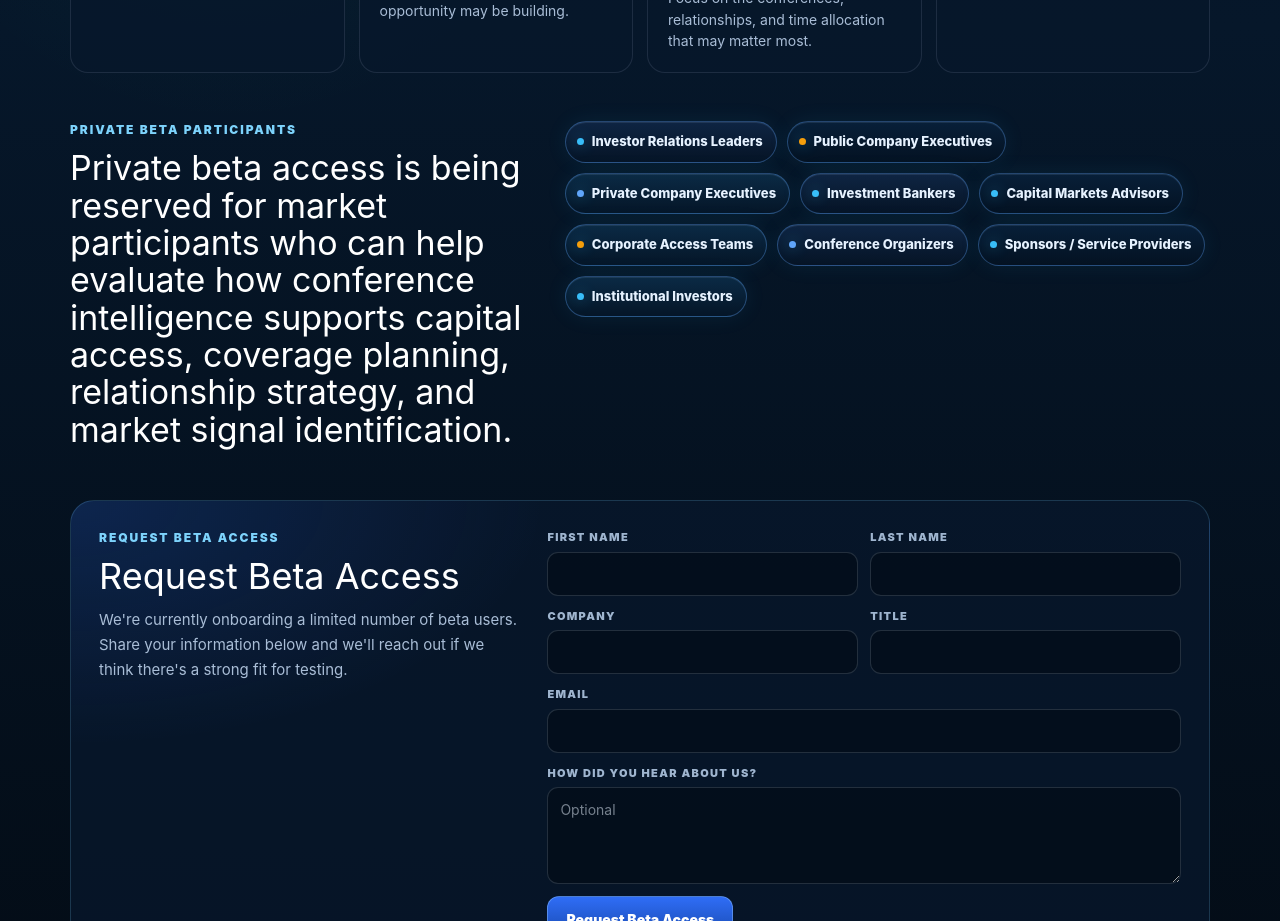
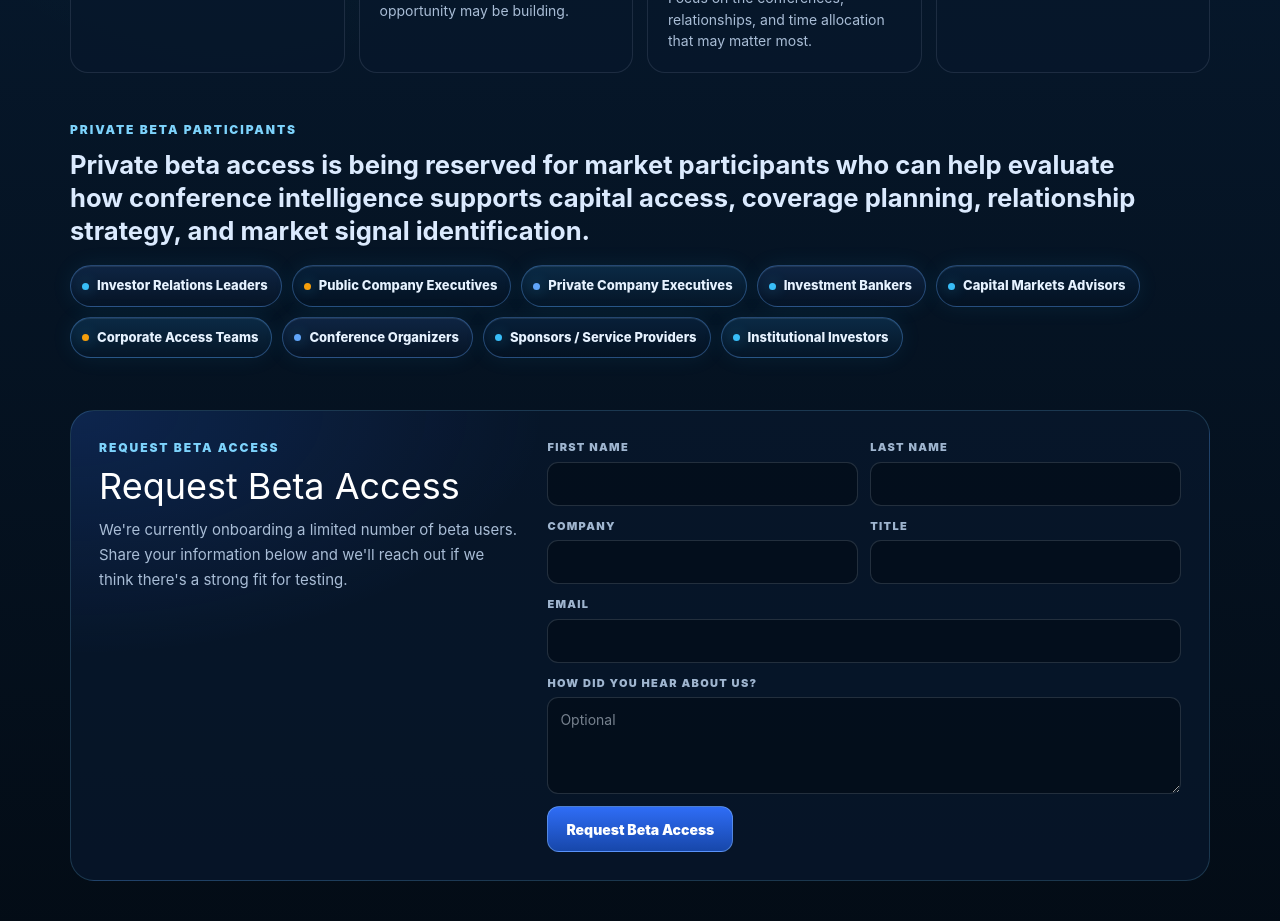
Before and after one commit to Capitalconferencecalendar/capital-conference-calendar, a Next.js app: page / in a window 1280 px wide. Shown: the part 900-1821 px from the top of the page. Built offline with nearby package versions, Linux system fonts and the light colour scheme.

Commit message:
Adjust private beta participant layout

```diff
--- a/app/LandingPageClient.tsx
+++ b/app/LandingPageClient.tsx
@@ -341,7 +341,6 @@ export default function LandingPageClient() {
           margin: "0 auto",
           padding: "0 20px 52px",
           display: "grid",
-          gridTemplateColumns: "0.85fr 1.15fr",
           gap: "18px",
           alignItems: "start",
         }}
@@ -350,7 +349,7 @@ export default function LandingPageClient() {
           <div style={{ color: "#7dd3fc", fontSize: "12px", fontWeight: 950, letterSpacing: "0.16em", textTransform: "uppercase" }}>
             Private Beta Participants
           </div>
-          <h2 style={{ margin: "10px 0 0", color: "#ffffff", fontSize: "34px", lineHeight: 1.1 }}>
+          <h2 style={{ margin: "10px 0 0", color: "#dbeafe", fontSize: "clamp(20px, 2vw, 26px)", lineHeight: 1.28, fontWeight: 650, maxWidth: "1080px" }}>
             Private beta access is being reserved for market participants who can help evaluate how conference intelligence supports capital access, coverage planning, relationship strategy, and market signal identification.
           </h2>
         </div>
```
